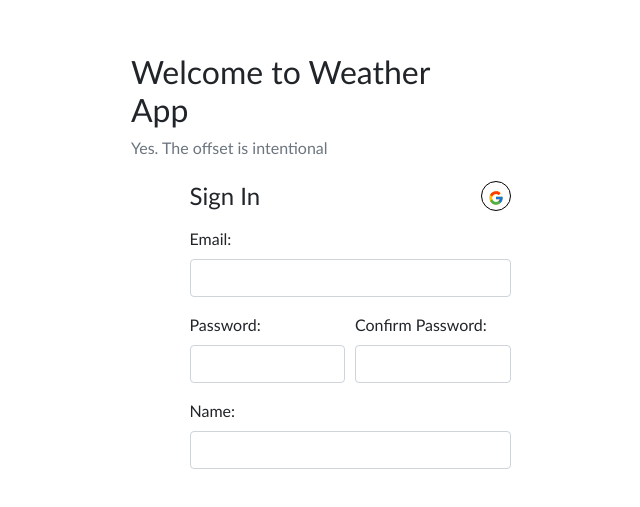
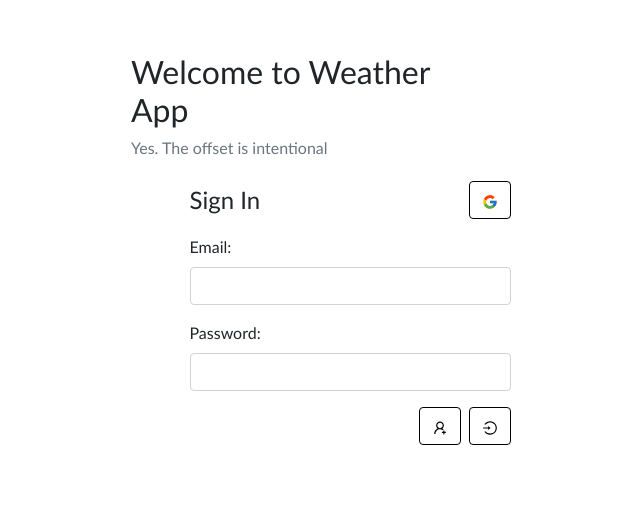
Before and after one commit to ASMahmood/M8-D10-FRONTEND, a React (Create React App) app: page / in a window 1280 px wide. Shown: the part 147-654 px from the top of the page, without its empty margins (290-930 px from the left). Built offline with nearby package versions, Linux system fonts and the light colour scheme.

Commit message:
login functionality added
-need to do registering now

```diff
--- a/src/components/Login.tsx
+++ b/src/components/Login.tsx
@@ -1,12 +1,55 @@
 import React, { useState, useEffect } from "react";
-import { Container, Row, Col, Button, Form } from "react-bootstrap";
+import {
+  Container,
+  Row,
+  Col,
+  Button,
+  Form,
+  OverlayTrigger,
+  Tooltip,
+} from "react-bootstrap";
 import { FcGoogle } from "react-icons/fc";
+import { AiOutlineLogin, AiOutlineUserAdd } from "react-icons/ai";
 
 function Login() {
   const [email, setEmail] = useState<string>("");
   const [password, setPassword] = useState<string>("");
   const [name, setName] = useState<string>("");
   const [register, setRegister] = useState<boolean>(false);
+  const [validated, setValidated] = useState<boolean>(false);
+
+  const handleSubmit = async (e: React.FormEvent<HTMLFormElement>) => {
+    e.preventDefault();
+    let form = e.currentTarget;
+    if (form.checkValidity() === false) {
+      e.stopPropagation(); //STOPS CODE HERE
+    } else {
+      loginUser();
+      //LOGIN FUNC
+    }
+    setValidated(true);
+  };
+
+  const loginUser = async () => {
+    try {
+      let response = await fetch(
+        `${process.env.REACT_APP_BE_URL}/users/login`,
+        {
+          method: "POST",
+          body: JSON.stringify({ email: email, password: password }),
+          credentials: "include",
+          headers: {
+            "Content-Type": "application/json",
+          },
+        }
+      );
+      let parsedResp = await response.json();
+      console.log(parsedResp);
+    } catch (error) {
+      console.log(error);
+    }
+  };
+
   return (
     <Container id="global-Body" className="mb-4 loginPage">
       <Row>
@@ -16,14 +59,29 @@ function Login() {
         </Col>
         <Col className="mt-3" xs={{ span: "6", offset: "3" }}>
           <div className="d-flex mb-3 justify-content-between align-items-center">
-            <h4 className="m-0">Sign In</h4>{" "}
+            <h4 className="m-0">Sign {register ? "Up" : "In"}</h4>
+            <OverlayTrigger
+              key="top"
+              placement="top"
+              overlay={
+                <Tooltip id="registerToolTip">Login with Google</Tooltip>
+              }
+            >
               <a href={process.env.REACT_APP_BE_URL + `/users/3rdParty/google`}>
                 <Button className="signup-btn google">
                   <FcGoogle />
                 </Button>
               </a>
+            </OverlayTrigger>
           </div>
-          <Form>
+          {register ? (
+            <Form
+              noValidate
+              autoComplete="off"
+              validated={validated}
+              onSubmit={(e) => handleSubmit(e)}
+              className="d-flex flex-column justify-content-end"
+            >
               <Form.Group>
                 <Form.Label htmlFor="emailInput">Email:</Form.Label>
                 <Form.Control id="emailInput" />
@@ -48,7 +106,66 @@ function Login() {
                 <Form.Label htmlFor="nameInput">Name:</Form.Label>
                 <Form.Control id="nameInput" />
               </Form.Group>
+              <Button className="signup-btn ml-auto" type="submit">
+                <AiOutlineLogin color="black" />
+              </Button>
             </Form>
+          ) : (
+            <Form
+              noValidate
+              autoComplete="off"
+              validated={validated}
+              onSubmit={(e) => handleSubmit(e)}
+              className="d-flex flex-column justify-content-end"
+            >
+              <Form.Group>
+                <Form.Label htmlFor="emailInput">Email:</Form.Label>
+                <Form.Control
+                  required
+                  id="emailInput"
+                  type="text"
+                  value={email}
+                  onChange={(e) => setEmail(e.currentTarget.value)}
+                />
+              </Form.Group>
+              <Form.Group>
+                <Form.Label htmlFor="passwordInput">Password:</Form.Label>
+                <Form.Control
+                  required
+                  id="passwordInput"
+                  type="password"
+                  value={password}
+                  onChange={(e) => setPassword(e.currentTarget.value)}
+                />
+              </Form.Group>
+              <div className="d-flex">
+                <OverlayTrigger
+                  key="top"
+                  placement="top"
+                  overlay={<Tooltip id="registerToolTip">Register</Tooltip>}
+                >
+                  <Button
+                    className="signup-btn ml-auto"
+                    onClick={(e) => {
+                      e.preventDefault();
+                      setRegister(true);
+                    }}
+                  >
+                    <AiOutlineUserAdd color="black" />
+                  </Button>
+                </OverlayTrigger>
+                <OverlayTrigger
+                  key="top"
+                  placement="top"
+                  overlay={<Tooltip id="registerToolTip">Login</Tooltip>}
+                >
+                  <Button className="signup-btn ml-2" type="submit">
+                    <AiOutlineLogin color="black" />
+                  </Button>
+                </OverlayTrigger>
+              </div>
+            </Form>
+          )}
         </Col>
       </Row>
     </Container>
--- a/src/style/App.css
+++ b/src/style/App.css
@@ -56,10 +56,6 @@ body {
 .signup-btn {
   background-color: transparent;
   border: 1px black solid;
-  border-radius: 100%;
-  padding: 0;
-  width: 30px;
-  height: 30px;
 }
 
 .signup-btn:hover {
@@ -67,8 +63,8 @@ body {
   border: 1px black solid;
 }
 
-.signup-btn.google:active,
-.signup-btn.google:focus {
+.signup-btn:active,
+.signup-btn:focus {
   background-color: rgba(0, 0, 0, 0.288) !important;
   border: 1px black solid !important;
   box-shadow: none !important;
```
Lines whose indentation alone changed are shown as unchanged.
